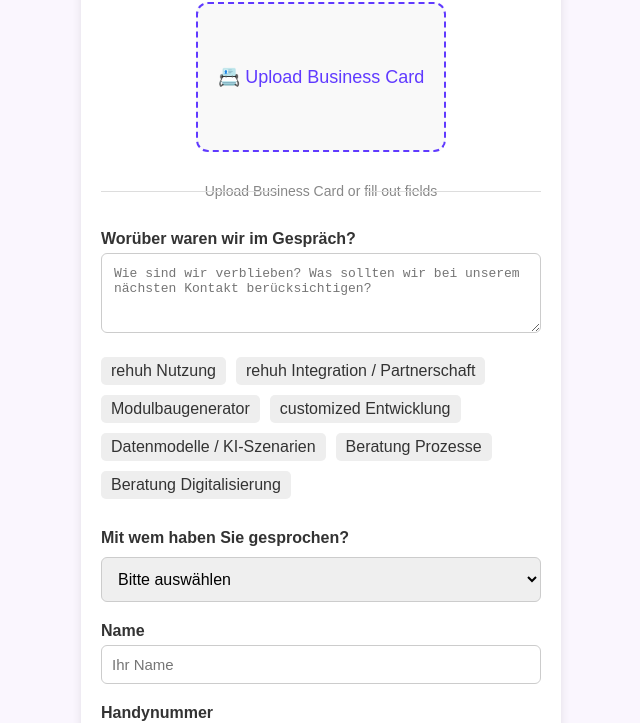
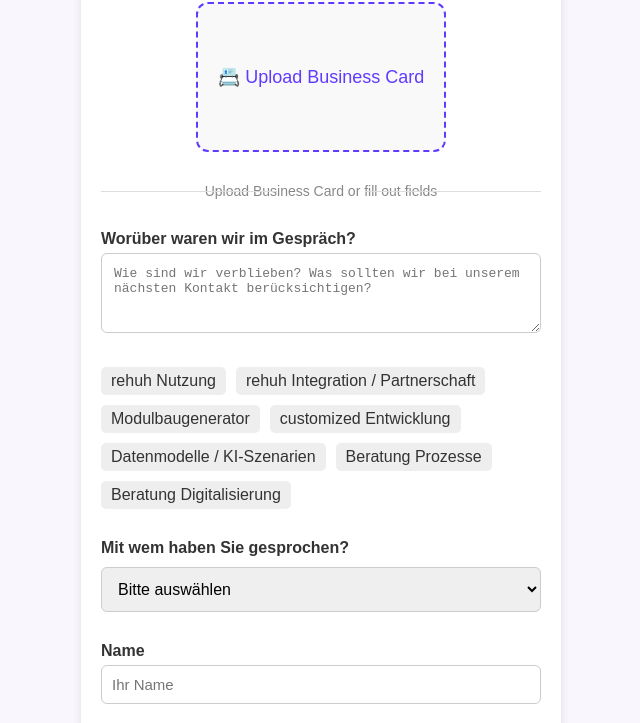
Before and after one commit to SerjoschDuering/contactFormRe, a plain HTML site: page index.html in a window 1280 px wide. Shown: the part 88-811 px from the top of the page, without its empty margins (319-959 px from the left). Drawn offline with Linux system fonts and the light colour scheme.

Commit message:
bit more spacing

```diff
--- a/style.css
+++ b/style.css
@@ -151,7 +151,7 @@ h1 {
 
 /* Form styles */
 form .form-group {
-  margin-bottom: 20px; /* Increased spacing between fields */
+  margin-bottom: 30px; /* Increased spacing between fields */
 }
 form label {
   display: block;
```
